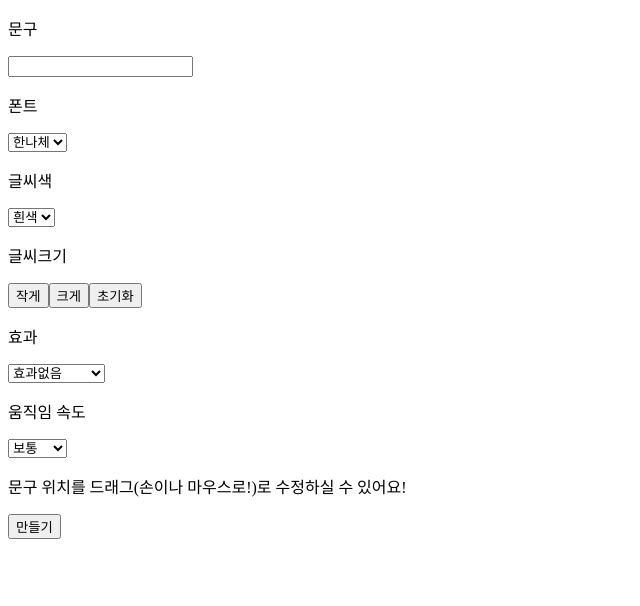
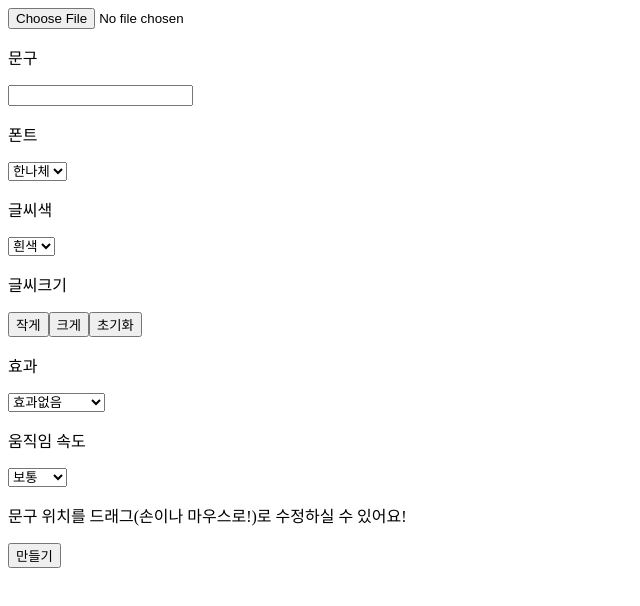
Before and after one commit to DragooCho/jjalbang_create_custom, a React (Create React App) app: page / in a window 1280 px wide. Shown: the top 606 px of the page, without its empty margins (0-640 px from the left). Built offline with nearby package versions, Linux system fonts and the light colour scheme.

Commit message:
App.js recode

```diff
--- a/src/App.js
+++ b/src/App.js
@@ -5,6 +5,7 @@ function App() {
   const greetings = (e) => {
     e.preventDefault();
     alert("Hello World!");
+    console.log(Image.value);
   };
 
   return (
--- a/src/Utility/preview.js
+++ b/src/Utility/preview.js
@@ -1,7 +1,11 @@
-import React, { useRef, useCallback } from "react";
+import React from "react";
 
 const Preview = () => {
-  return <div></div>;
+  return (
+    <div>
+      <input type="file" id="file" accept="image/*" />
+    </div>
+  );
 };
 
 export default Preview;
```
